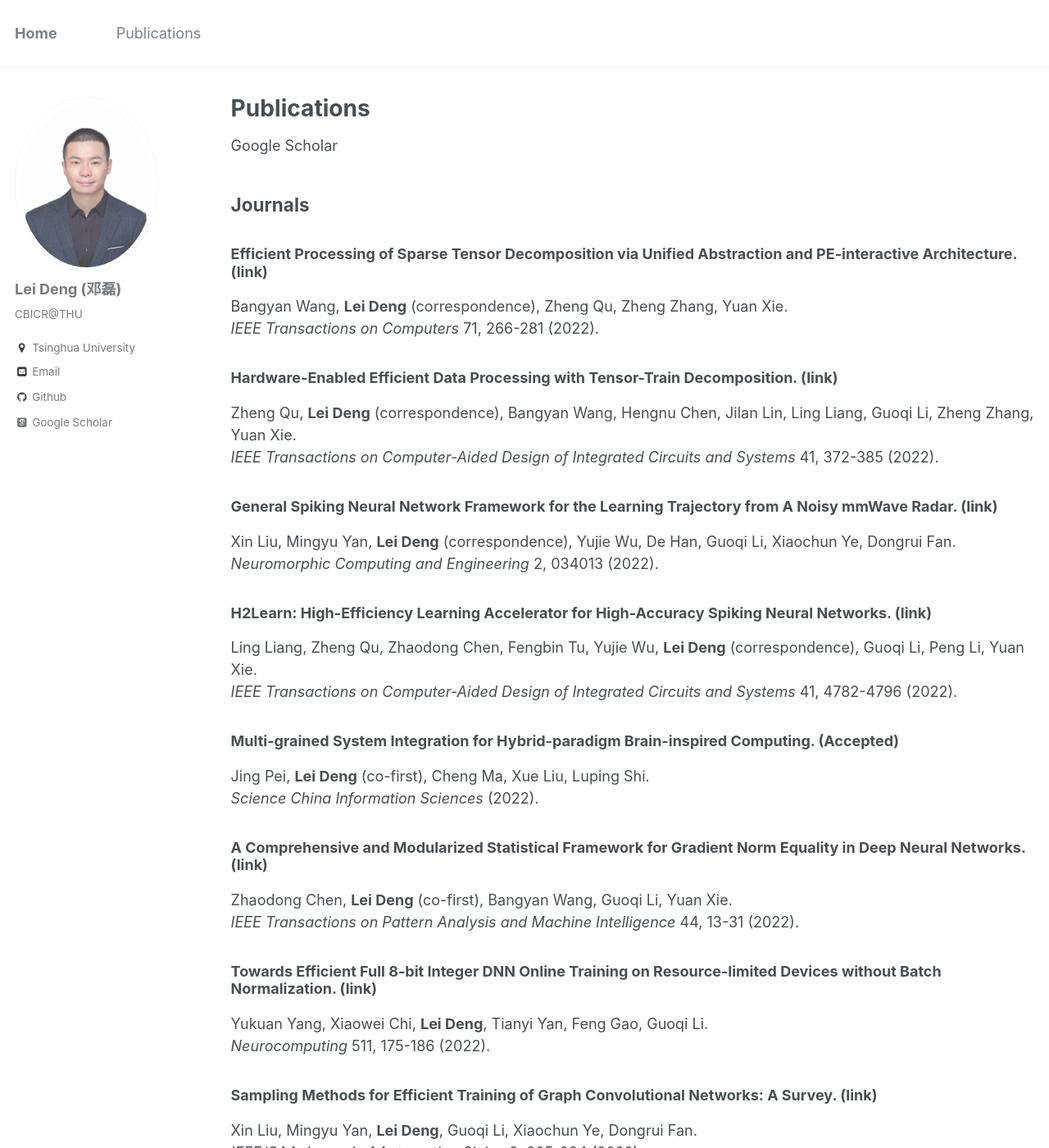
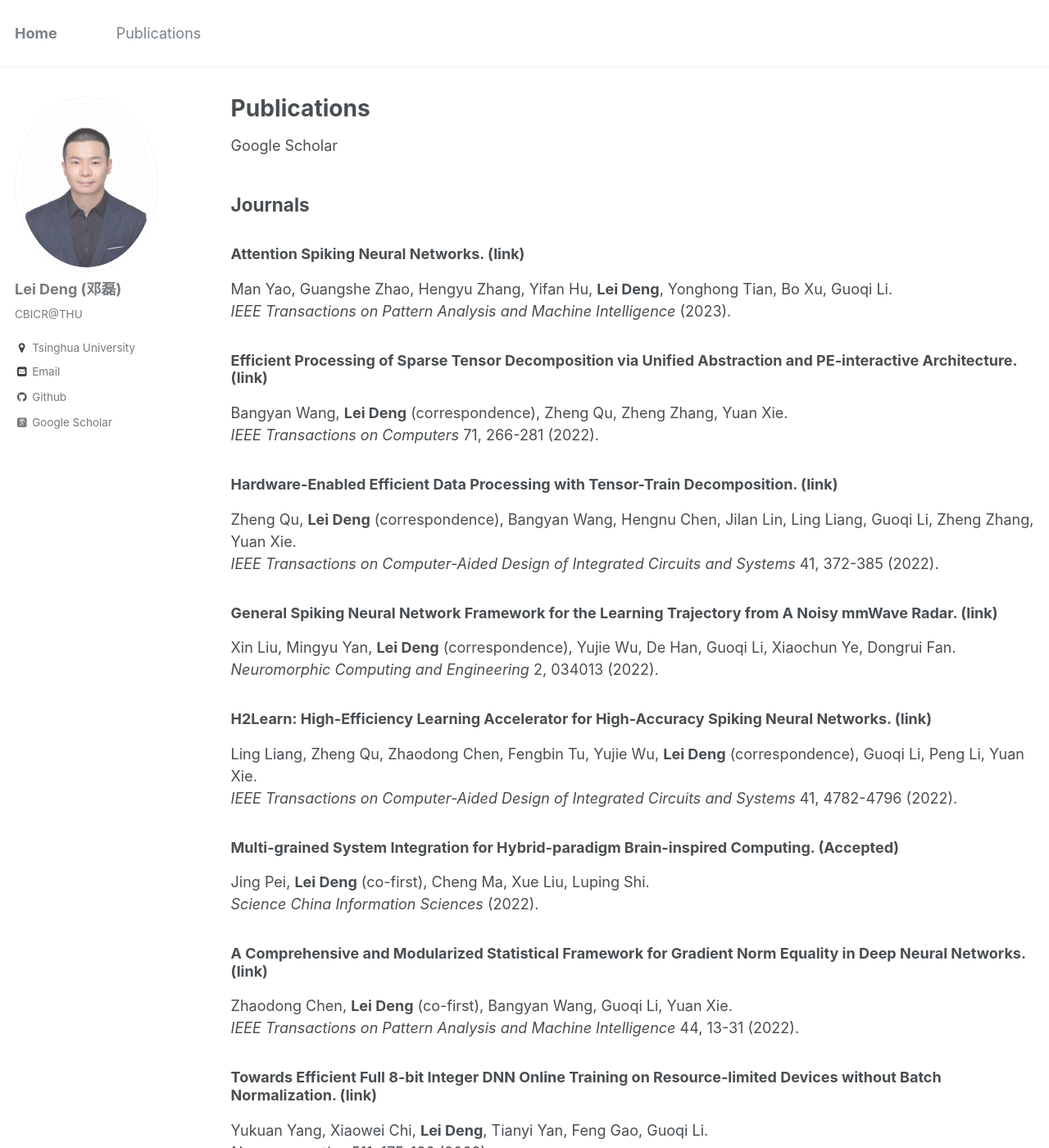
Before and after one commit to dllfei/dllfei.github.io, a Jekyll site: the page built from _pages/publications.md, in a window 1280 px wide and 1400 px high. Shown: the whole window at 82% size. Built offline with Jekyll 4.4.1, drawn with Linux system fonts in a browser that asks for light colours; some web fonts are replaced; some of the changed text lies outside the part shown.

Commit message:
Update publications.md

```diff
--- a/_pages/publications.md
+++ b/_pages/publications.md
@@ -7,6 +7,10 @@ author_profile: true
 [Google Scholar](https://scholar.google.com/citations?user=vlqhAN4AAAAJ&hl=zh-CN)
 
 ## Journals
+
+### Attention Spiking Neural Networks. ([link](https://ieeexplore.ieee.org/abstract/document/10032591)) <br />
+Man Yao, Guangshe Zhao, Hengyu Zhang, Yifan Hu, **Lei Deng**, Yonghong Tian, Bo Xu, Guoqi Li. <br />
+*IEEE Transactions on Pattern Analysis and Machine Intelligence* (2023).
 
 ### Efficient Processing of Sparse Tensor Decomposition via Unified Abstraction and PE-interactive Architecture. ([link](https://ieeexplore.ieee.org/document/9314209)) <br />
 Bangyan Wang, **Lei Deng** (correspondence), Zheng Qu, Zheng Zhang, Yuan Xie. <br />
```
Also changed, not shown: other parts of _pages/publications.md (+2 -2 lines).
